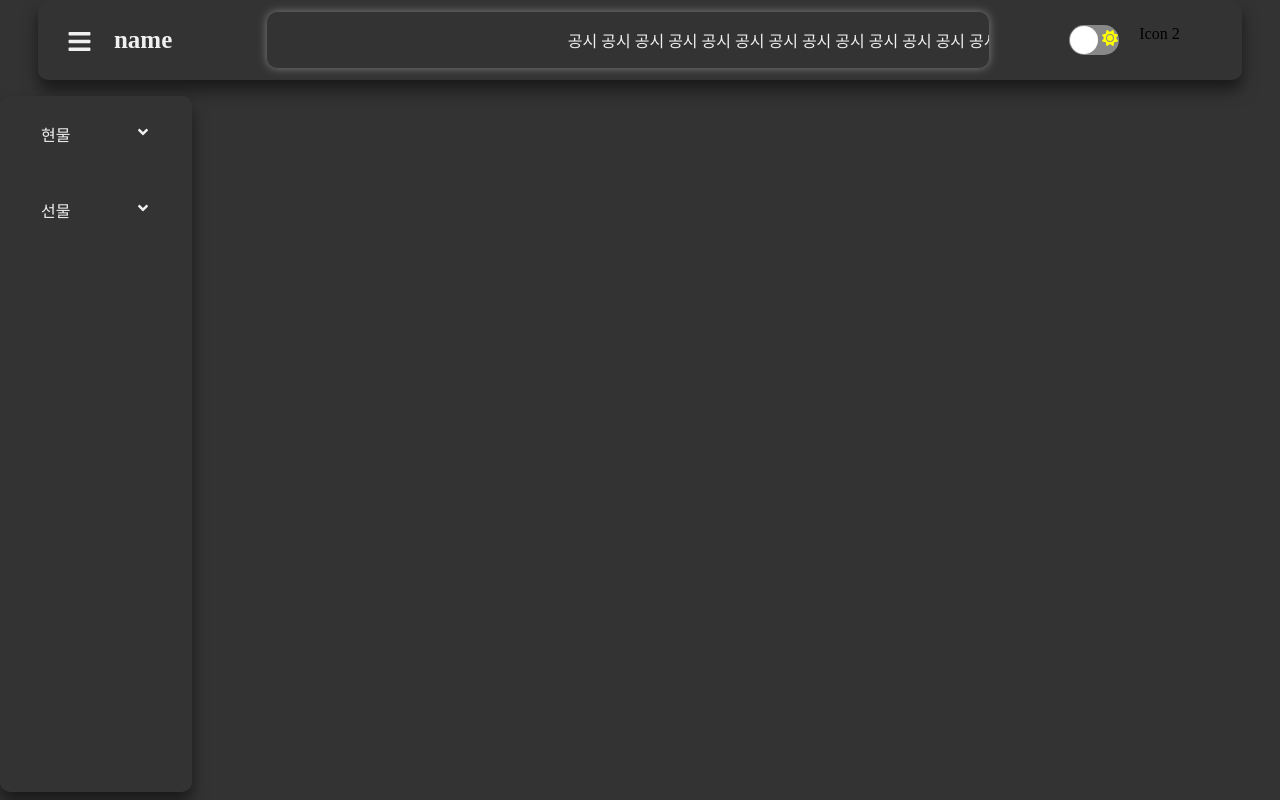
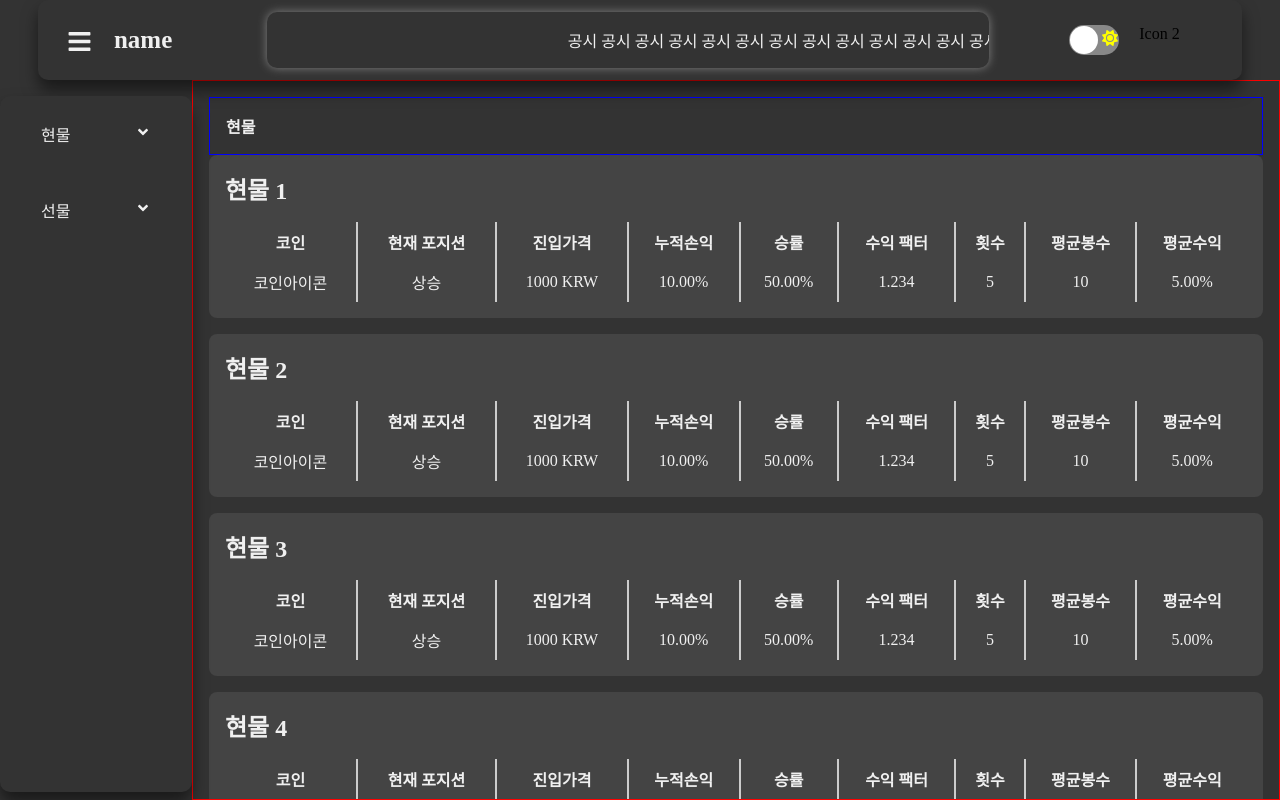
Before and after one commit to deenuit113/Tradin, a Next.js app in the folder coin/: page /spot in a window 1280 px wide. Built offline with nearby package versions, Linux system fonts and the light colour scheme.

Commit message:
Feat: modify spot page

```diff
--- a/coin/src/components/units/Spot.styles.tsx
+++ b/coin/src/components/units/Spot.styles.tsx
@@ -0,0 +1,105 @@
+import styled from "@emotion/styled";
+
+export const Container = styled.div<{ darkMode: boolean }>`
+    display: flex;
+    width: 100%;
+    height: 100vh;
+    justify-content: flex-end;
+    align-items: flex-end;
+    background-color: ${({ darkMode }) => (darkMode ? '#f0f0f0' : '#333')};
+`;
+
+export const MainContent = styled.div<{ sidebarOpen: boolean, darkMode: boolean }>`
+    width: ${({ sidebarOpen }) => (sidebarOpen ? "90%" : "100%")};
+    display: flex;
+    flex-direction: column;
+    justify-content: flex-start;
+    align-items: flex-start;
+    margin-left: ${({ sidebarOpen }) => (sidebarOpen ? "15%" : "0")};
+    transition: width 0.3s ease, margin-left 0.3s ease;
+    padding: 1rem;
+    height: 90%;
+    overflow-y: auto;
+    border: 1px solid red;
+
+    &::-webkit-scrollbar {
+        width: 12px;
+    }
+
+    &::-webkit-scrollbar-thumb {
+        background-color:  ${({ darkMode }) => (darkMode ? '#888' : '#f0f0f0')};
+        border-radius: 6px;
+        transition: background-color 0.3s ease;
+    }
+
+    &::-webkit-scrollbar-thumb:hover {
+        background-color: #555;
+    }
+
+    &::-webkit-scrollbar-track {
+        background: transparent;
+        border-radius: 8px;
+    }
+
+    &:hover {
+        &::-webkit-scrollbar {
+            width: 12px;
+        }
+    }
+
+    @media all and (min-width:359px) and (max-width: 799px) {
+        margin-left: ${({ sidebarOpen }) => (sidebarOpen ? "30%" : "0")};
+    }
+`;
+
+export const SpotHeader = styled.div<{ darkMode: boolean }>`
+    width: 100%;
+    height: 10%;
+    border: 1px solid blue;
+    display: flex;
+    align-items: center;
+    justify-content: flex-start;
+    padding: 1rem;
+    font-weight: bolder;
+    color: ${({ darkMode }) => (darkMode ? '#333' : '#f0f0f0')};
+
+    .FaAngleRight{
+        margin-left: 10px;
+    }
+`;
+
+export const WidgetContainer = styled.div<{ darkMode: boolean }>`
+    width: 100%;
+    margin-bottom: 1rem;
+    background-color: ${({ darkMode }) => (darkMode ? '#ddd' : '#444')};
+    padding: 1rem;
+    border-radius: 8px;
+`;
+
+export const WidgetHeader = styled.div<{ darkMode: boolean }>`
+    font-size: 1.5rem;
+    font-weight: bold;
+    color: ${({ darkMode }) => (darkMode ? '#333' : '#f0f0f0')};
+    margin-bottom: 1rem;
+`;
+
+export const WidgetTable = styled.table<{ darkMode: boolean }>`
+    width: 100%;
+    border-collapse: collapse;
+    color: ${({ darkMode }) => (darkMode ? '#333' : '#f0f0f0')};
+
+    .title{
+        font-weight: bolder;
+    }
+`;
+
+export const WidgetCell = styled.td`
+    border-left: 2px solid #ccc;
+    border-radius: 5px;
+    padding: 0.5rem;
+    text-align: center;
+
+    &:first-of-type {
+        border-left: none;
+    }
+`;
--- a/coin/src/components/units/Spot.tsx
+++ b/coin/src/components/units/Spot.tsx
@@ -1,21 +1,54 @@
 import { useState } from "react";
-import * as S from "./Main.styles";
+import * as S from "./Spot.styles";
 import { useSidebar } from "../commons/SidebarContext";
 import SideBar from "./Sidebar";
-
+import { FaAngleRight } from "react-icons/fa";
 import { useRecoilState } from "recoil";
-import { darkMode } from "../commons/atoms"
+import { darkMode } from "../commons/atoms";
 
 export default function SpotPage(): JSX.Element {
-    const [widgets, setWidgets] = useState<string[]>([]);
-    const [menuOpen, setMenuOpen] = useState<number | null>(null);
-
-    const [isDarkMode, setIsDarkMode] = useRecoilState(darkMode);
-
+    const { sidebarOpen } = useSidebar();
+    const [isDarkMode] = useRecoilState(darkMode);
 
     return (
         <S.Container darkMode={isDarkMode}>
             <SideBar />
+            <S.MainContent sidebarOpen={sidebarOpen} darkMode={isDarkMode}>
+                <S.SpotHeader darkMode={isDarkMode}>현물</S.SpotHeader>
+                {[1, 2, 3, 4].map((num) => (
+                    <S.WidgetContainer key={num} darkMode={isDarkMode}>
+                        <S.WidgetHeader darkMode={isDarkMode}>현물 {num}</S.WidgetHeader>
+                        <S.WidgetTable darkMode={isDarkMode}>
+                            <thead>
+                                <tr>
+                                    <S.WidgetCell className="title">코인</S.WidgetCell>
+                                    <S.WidgetCell className="title">현재 포지션</S.WidgetCell>
+                                    <S.WidgetCell className="title">진입가격</S.WidgetCell>
+                                    <S.WidgetCell className="title">누적손익</S.WidgetCell>
+                                    <S.WidgetCell className="title">승률</S.WidgetCell>
+                                    <S.WidgetCell className="title">수익 팩터</S.WidgetCell>
+                                    <S.WidgetCell className="title">횟수</S.WidgetCell>
+                                    <S.WidgetCell className="title">평균봉수</S.WidgetCell>
+                                    <S.WidgetCell className="title">평균수익</S.WidgetCell>
+                                </tr>
+                            </thead>
+                            <tbody>
+                                <tr>
+                                    <S.WidgetCell>코인아이콘</S.WidgetCell>
+                                    <S.WidgetCell>상승</S.WidgetCell>
+                                    <S.WidgetCell>1000 KRW</S.WidgetCell>
+                                    <S.WidgetCell>10.00%</S.WidgetCell>
+                                    <S.WidgetCell>50.00%</S.WidgetCell>
+                                    <S.WidgetCell>1.234</S.WidgetCell>
+                                    <S.WidgetCell>5</S.WidgetCell>
+                                    <S.WidgetCell>10</S.WidgetCell>
+                                    <S.WidgetCell>5.00%</S.WidgetCell>
+                                </tr>
+                            </tbody>
+                        </S.WidgetTable>
+                    </S.WidgetContainer>
+                ))}
+            </S.MainContent>
         </S.Container>
     );
 }
--- a/coin/src/components/units/main.styles.tsx
+++ b/coin/src/components/units/main.styles.tsx
@@ -16,11 +16,12 @@ export const MainContent = styled.div<{ sidebarOpen: boolean, darkMode: boolean
     justify-content: flex-start;
     align-items: flex-start;
     text-align: center;
-    margin-left: ${({ sidebarOpen }) => (sidebarOpen ? "18%" : "0")};
+    margin-left: ${({ sidebarOpen }) => (sidebarOpen ? "15%" : "0")};
     transition: width 0.3s ease, margin-left 0.3s ease;
     padding: 1rem;
-    height: 85%;
+    height: 90%;
     overflow-y: auto;
+    border: 1px solid red;
 
     &::-webkit-scrollbar {
         width: 12px;
@@ -48,7 +49,7 @@ export const MainContent = styled.div<{ sidebarOpen: boolean, darkMode: boolean
     }
 
     @media all and (min-width:359px) and (max-width: 799px) {
-        margin-left: ${({ sidebarOpen }) => (sidebarOpen ? "38%" : "0")};
+        margin-left: ${({ sidebarOpen }) => (sidebarOpen ? "30%" : "0")};
     }
 `;
 
```
